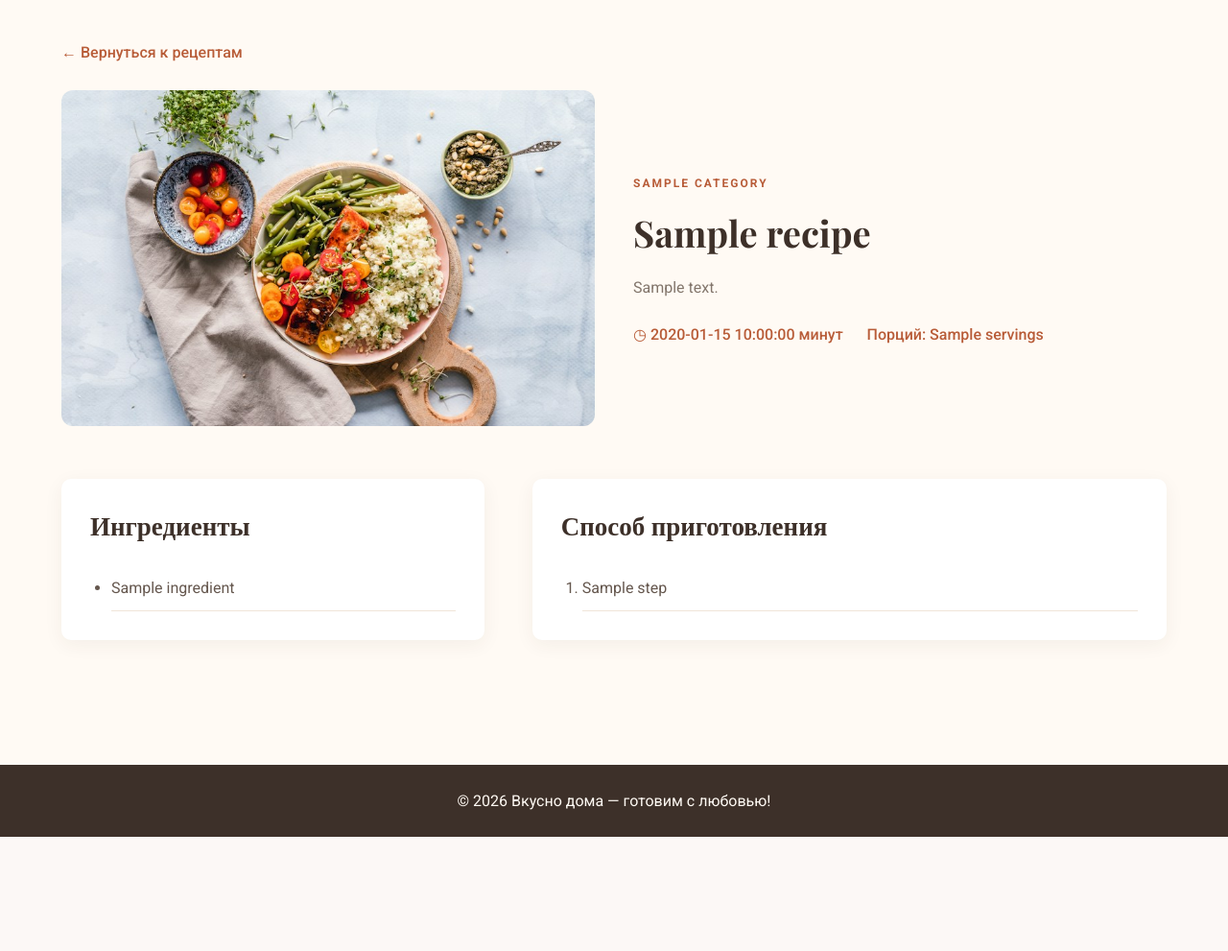
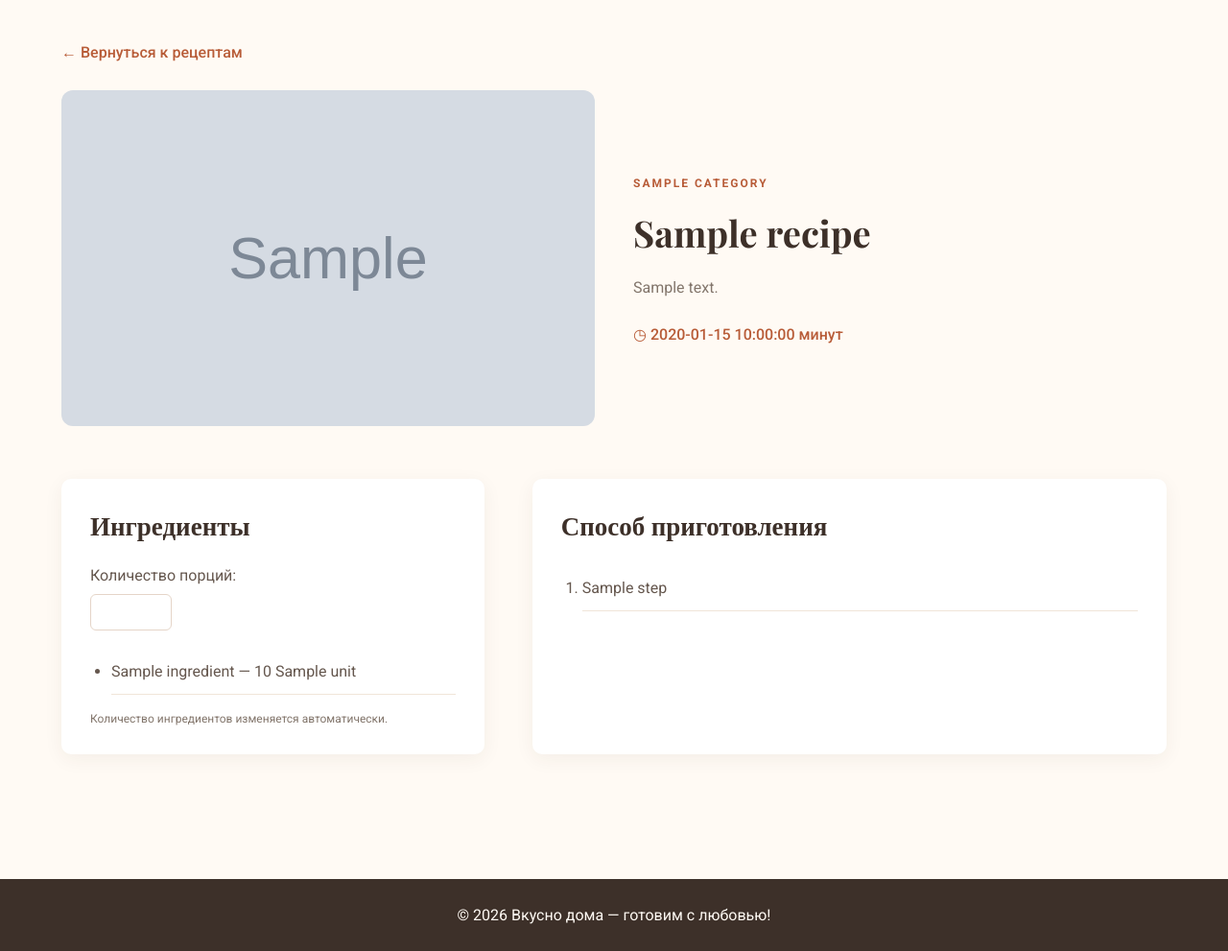
Before and after one commit to FelixKitKat/vkusno-doma, a Symfony app: template templates/recipe/detail.html.twig in a window 1280 px wide. Shown: the part 85-1076 px from the top of the page at 96% size. Before the commit the page ends 957 px from the top, so only its background shows below. Run offline with Twig, Linux system fonts and the light colour scheme; the template is opened without the code that fills it: most values are stand-ins (such as "Sample title", 1, 10 or a date in 2020); grey boxes marked "Sample" are stand-in pictures; some libraries are stand-ins or nearby versions.

Commit message:
Добавлен калькулятор порций для рецептов

```diff
--- a/templates/recipe/detail.html.twig
+++ b/templates/recipe/detail.html.twig
@@ -1,4 +1,3 @@
-
 {% extends 'base.html.twig' %}
 
 {% block title %}{{ recipe.title }} — Вкусно дома{% endblock %}
@@ -14,7 +13,7 @@
 
         <div class="detail-header">
             <div class="detail-image">
-                <img src="{{ asset('images/photo-1547592180-85f173990554.jfif') }}" alt="{{ recipe.title }}">
+                <img src="{{ asset('images/' ~ recipe.image) }}" alt="{{ recipe.title }}">
             </div>
 
             <div class="detail-intro">
@@ -24,7 +23,6 @@
 
                 <div class="recipe-meta">
                     <span>◷ {{ recipe.time }} минут</span>
-                    <span>Порций: {{ recipe.servings }}</span>
                 </div>
             </div>
         </div>
@@ -32,11 +30,37 @@
         <div class="detail-content">
             <div class="ingredients">
                 <h2>Ингредиенты</h2>
-                <ul>
+
+                <div class="servings-control">
+                    <label for="servings">Количество порций:</label>
+                    <input
+                        type="number"
+                        id="servings"
+                        min="1"
+                        max="20"
+                        value="{{ recipe.servings }}"
+                    >
+                </div>
+
+                <ul id="ingredients-list"
+                    data-base-servings="{{ recipe.servings }}">
+
                     {% for ingredient in recipe.ingredients %}
-                        <li>{{ ingredient }}</li>
+                        <li>
+                            {{ ingredient.name }} —
+                            <span
+                                class="ingredient-quantity"
+                                data-quantity="{{ ingredient.quantity }}">
+                                {{ ingredient.quantity }}
+                            </span>
+                            {{ ingredient.unit }}
+                        </li>
                     {% endfor %}
                 </ul>
+
+                <p class="calculator-note">
+                    Количество ингредиентов изменяется автоматически.
+                </p>
             </div>
 
             <div class="cooking-steps">
@@ -131,6 +155,24 @@
         box-shadow: 0 5px 20px rgba(61, 48, 41, 0.06);
     }
 
+    .servings-control {
+        margin-bottom: 20px;
+        color: #65574e;
+    }
+
+    .servings-control label {
+        display: block;
+        margin-bottom: 10px;
+    }
+
+    .servings-control input {
+        width: 85px;
+        padding: 9px;
+        border: 1px solid #e5d5c8;
+        border-radius: 6px;
+        font-size: 16px;
+    }
+
     .ingredients ul,
     .cooking-steps ol {
         padding-left: 22px;
@@ -142,6 +184,12 @@
         color: #65574e;
         line-height: 1.6;
         border-bottom: 1px solid #f0e5d9;
+    }
+
+    .calculator-note {
+        color: #82756b;
+        font-size: 12px;
+        margin-top: 18px;
     }
 
     @media (max-width: 750px) {
@@ -160,4 +208,38 @@
     }
 </style>
 
+<script>
+    document.addEventListener('DOMContentLoaded', function () {
+        const servingsInput = document.getElementById('servings');
+        const ingredientsList = document.getElementById('ingredients-list');
+
+        const baseServings = Number(ingredientsList.dataset.baseServings);
+        const quantities = document.querySelectorAll('.ingredient-quantity');
+
+        function updateIngredients() {
+            let servings = Number(servingsInput.value);
+
+            if (!Number.isFinite(servings) || servings < 1) {
+                servings = 1;
+                servingsInput.value = 1;
+            }
+
+            if (servings > 20) {
+                servings = 20;
+                servingsInput.value = 20;
+            }
+
+            quantities.forEach(function (element) {
+                const baseQuantity = Number(element.dataset.quantity);
+                const newQuantity = baseQuantity * servings / baseServings;
+
+                element.textContent = Number(newQuantity.toFixed(2))
+                    .toLocaleString('ru-RU');
+            });
+        }
+
+        servingsInput.addEventListener('input', updateIngredients);
+    });
+</script>
+
 {% endblock %}
```
Also changed, not shown: src/Controller/RecipeController.php (+59 -7 lines), src/Controller/RecipeDetailController.php (+10 -62 lines).
